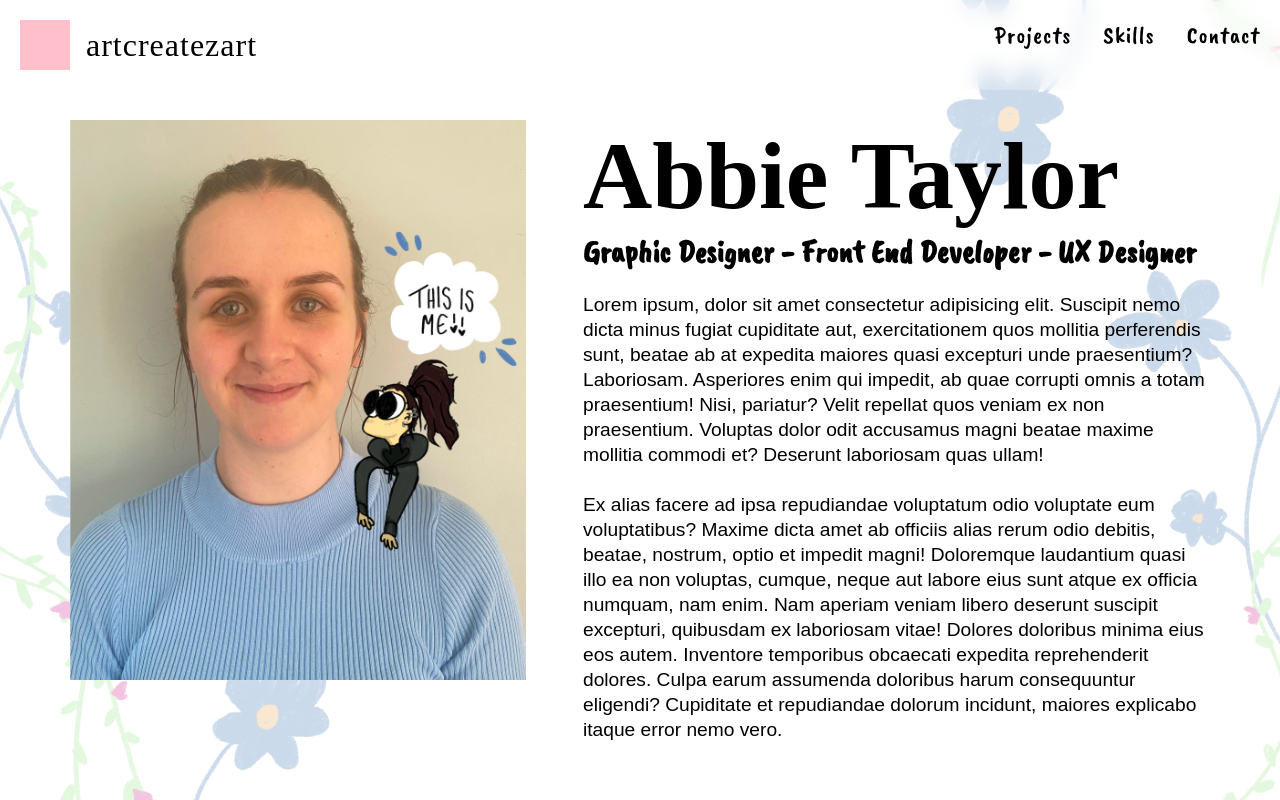
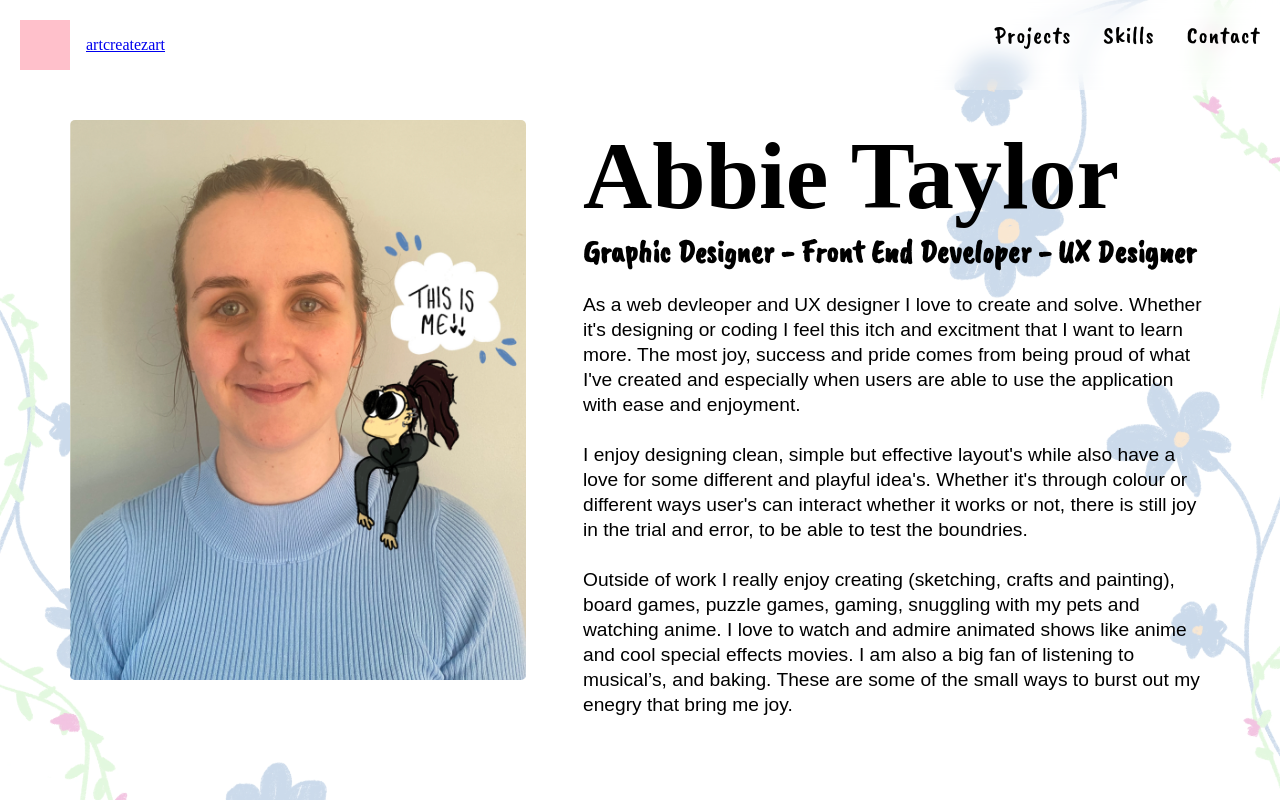
Before and after one commit to artcreatezart/MyPortfolio, a React (Vite) app: page /#/ in a window 1280 px wide. Shown: the top 800 px of the page. Built offline with nearby package versions, Linux system fonts and the light colour scheme; a web font is replaced by a local one.

Commit message:
added some styling and made the links in nav working and created img folder and strted setting up projects array

```diff
--- a/src/App.css
+++ b/src/App.css
@@ -62,9 +62,11 @@ nav {
 
   .nav-links-container {
     ul {
+      display: flex;
+      list-style: none;
+      gap: 2rem;
       li {
-        display: flex;
-        gap: 2rem;
+
         .nav-link {
           color: #000000;
           font-family: var(--subheader-font-family);
@@ -85,23 +87,32 @@ section {
   padding: 0 70px;
 }
 
+body {
+  width: 100%;
+  height: 100%;
+  background-image: url('/img/home-bg.webp'); /* Ensure path is correct */
+  background-color: rgba(255, 255, 255, 0.7);
+  background-blend-mode: lighten;
+  background-position: center;
+  background-size: cover;
+  background-attachment: fixed; /* Make the background image fixed */
+  margin: 0;
+  padding: 0;
+  overflow-x: hidden;
+}
 /* Home section styling */
 
 #homeSection {
   display: flex;
   justify-content: space-between;
   align-items: center;
-  background-image: url('/img/home-bg.webp');
-  background-color: rgba(255,255,255,0.7);
-  background-blend-mode: lighten;
-  background-position: center;
-  background-size: cover;
   .left-home-img-container {
     width: 40%;
     height: 70%;
     background-image: url('/img/home-img-character.webp');
     background-position: center;
     background-size: cover;
+    border-radius: 5px;
   }
   .right-home-container {
     width: 55%;
--- a/src/App.jsx
+++ b/src/App.jsx
@@ -2,8 +2,8 @@ import './App.css'
 import { HashRouter } from 'react-router-dom'
 import Links from './routes/Links'
 // Import nav components
-import Header from './components/nav/Header'
-import Footer from './components/nav/Footer'
+import Header from './components/Header'
+import Footer from './components/Footer'
 
 
 const App = () => {
--- /dev/null
+++ b/src/components/Header.jsx
@@ -0,0 +1,64 @@
+import React from 'react'
+import { Link } from 'react-router-dom'
+
+
+
+
+const Header = () => {
+
+  const handleScroll = (event, targetId) => {
+    event.preventDefault();
+    const section = document.getElementById(targetId);
+    if (section) {
+      section.scrollIntoView({ behavior: 'smooth' });
+    }
+  };
+
+  return (
+    <nav>
+      <div className='logo-container'>
+        <div className='logo-img-container'/>
+        <Link
+                className='nav-link'
+                to='#'
+                onClick={(e) => handleScroll(e, 'homeSection')}
+            >
+              artcreatezart
+            </Link>
+      </div>
+      <div className='nav-links-container'>
+        <ul>
+          <li>
+            <Link
+                className='nav-link'
+                to='#'
+                onClick={(e) => handleScroll(e, 'projectSection')}
+            >
+              Projects
+            </Link>
+          </li>
+          <li>
+            <Link
+                className='nav-link'
+                to='#'
+                onClick={(e) => handleScroll(e, 'skillSection')}
+            >
+              Skills
+            </Link>
+          </li>
+          <li>
+            <Link
+                className='nav-link'
+                to='#'
+                onClick={(e) => handleScroll(e, 'contactSection')}
+            >
+              Contact
+            </Link>
+          </li>
+        </ul>
+      </div>
+    </nav>
+  )
+}
+
+export default Header
--- a/src/components/nav/Header.jsx
+++ /dev/null
@@ -1,24 +0,0 @@
-import React from 'react'
-import { Link } from 'react-router-dom'
-
-const Header = () => {
-  return (
-    <nav>
-      <div className='logo-container'>
-        <div className='logo-img-container'/>
-        <Link to='/' className='logo-name'>artcreatezart</Link>
-      </div>
-      <div className='nav-links-container'>
-        <ul>
-          <li>
-            <Link className='nav-link'>Projects</Link>
-            <Link className='nav-link'>Skills</Link>
-            <Link className='nav-link'>Contact</Link>
-          </li>
-        </ul>
-      </div>
-    </nav>
-  )
-}
-
-export default Header
--- a/src/components/pages/Home.jsx
+++ b/src/pages/Home.jsx
@@ -1,4 +1,5 @@
 import React from 'react'
+
 
 const Home = () => {
 
@@ -16,11 +17,11 @@ const Home = () => {
         <div className='right-home-container'>
           <h1>Abbie Taylor</h1>
           <h3>Graphic Designer - Front End Developer - UX Designer</h3>
-          <p>Lorem ipsum, dolor sit amet consectetur adipisicing elit. Suscipit nemo dicta minus fugiat cupiditate aut, exercitationem quos mollitia perferendis sunt, beatae ab at expedita maiores quasi excepturi unde praesentium? Laboriosam.
-          Asperiores enim qui impedit, ab quae corrupti omnis a totam praesentium! Nisi, pariatur? Velit repellat quos veniam ex non praesentium. Voluptas dolor odit accusamus magni beatae maxime mollitia commodi et?
-          Deserunt laboriosam quas ullam! <br/><br/>Ex alias facere ad ipsa repudiandae voluptatum odio voluptate eum voluptatibus? Maxime dicta amet ab officiis alias rerum odio debitis, beatae, nostrum, optio et impedit magni!
-          Doloremque laudantium quasi illo ea non voluptas, cumque, neque aut labore eius sunt atque ex officia numquam, nam enim. Nam aperiam veniam libero deserunt suscipit excepturi, quibusdam ex laboriosam vitae!
-          Dolores doloribus minima eius eos autem. Inventore temporibus obcaecati expedita reprehenderit dolores. Culpa earum assumenda doloribus harum consequuntur eligendi? Cupiditate et repudiandae dolorum incidunt, maiores explicabo itaque error nemo vero.</p>
+          <p> As a web devleoper and UX designer I love to create and solve. Whether it's designing or coding I feel this itch and excitment that I want to learn more. The most joy, success and pride comes from being proud of what I've created and especially when users are able to use the application with ease and enjoyment. <br/><br/>
+          I enjoy designing clean, simple but effective layout's while also have a love for some different and playful idea's. Whether it's through colour or different ways user's can interact whether it works or not, there is still joy in the trial and error, to be able to test the boundries.<br/><br/>Outside of work I really enjoy creating (sketching, crafts and painting), board games, puzzle games,
+          gaming, snuggling with my pets and watching anime. I love to watch and admire animated shows like anime and cool special effects movies. I am also a big
+          fan of listening to musical’s, and baking. These are some of the small ways to burst out my enegry that
+          bring me joy.</p>
         </div>
       </section>
       {/* END OF HOME SECTION */}
--- a/src/routes/Links.jsx
+++ b/src/routes/Links.jsx
@@ -1,6 +1,6 @@
 import {Routes, Route} from 'react-router-dom'
 // Page/Component imports
-import Home from '../components/pages/Home'
+import Home from '../pages/Home'
 const Links = () => {
   return (
     <Routes>
```
Also changed, not shown: src/script.js (added, +13 -0 lines), src/components/Footer.jsx (renamed from src/components/nav/Footer.jsx), src/pages/SingleProject.jsx (renamed from src/components/pages/SingleProject.jsx), 1 other file (tests, documents, lock files or other folders).
